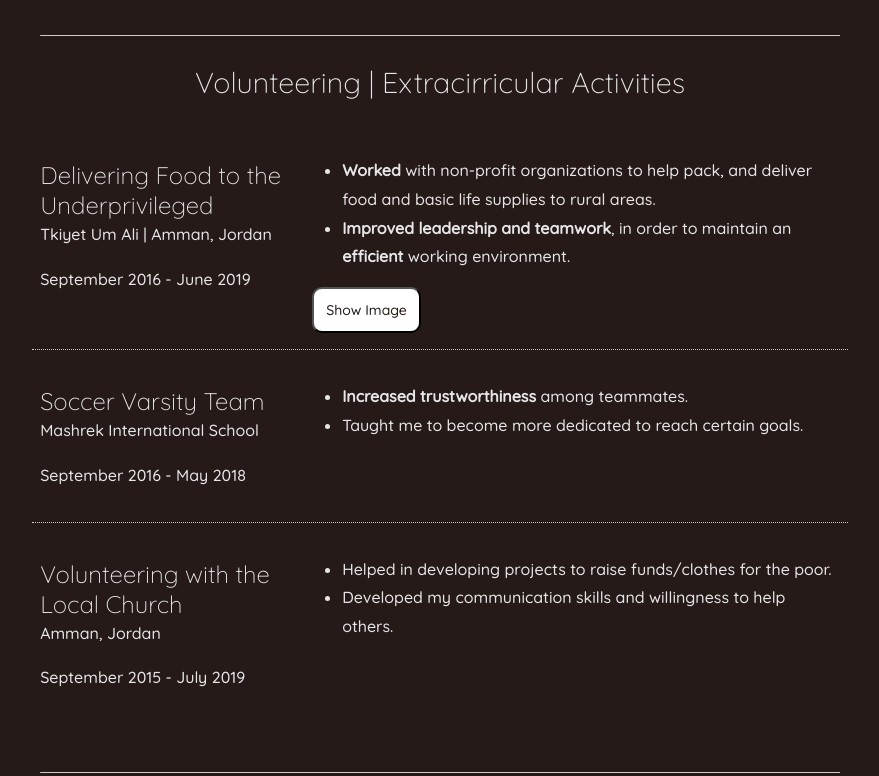
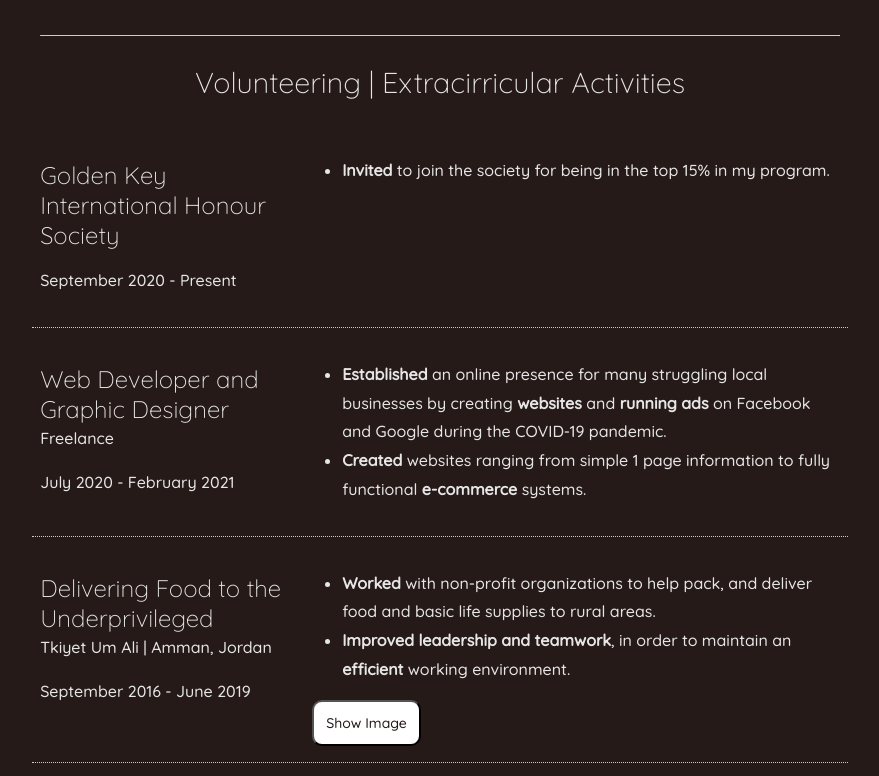
Before and after one commit to ayednaber/ayednaber.github.io, a plain HTML site: page index.html in a window 1280 px wide. Shown: the part 2040-2816 px from the top of the page, without its empty margins (200-1079 px from the left). Drawn offline with nearby package versions, Linux system fonts and the light colour scheme; a web font is replaced by a local one.

Commit message:
Changed volunteering activities section

```diff
--- a/index.html
+++ b/index.html
@@ -129,16 +129,37 @@
 			</div>
 
 
-
-
-
-
 		<hr>
 		<hr>
 
 		<!--Experience Tables-->
 		<section class="experience">
 			<h1 class="techexp">Volunteering | Extracirricular Activities</h1>
+			<div class="row">
+				<div class="grid-2">
+					<h2 class="volunteer">Golden Key International Honour Society</h2>
+					<p class="volunteer1"></p>
+					<p class="volunteer">September 2020 - Present</p>
+				</div>
+				<div class="grid-4">
+					<ul>
+						<li><span>Invited</span> to join the society for being in the top 15% in my program.</li>
+					</ul>
+				</div>
+			</div>
+			<div class="row">
+				<div class="grid-2">
+					<h2 class="volunteer">Web Developer and Graphic Designer</h2>
+					<p class="volunteer1">Freelance</p>
+					<p class="volunteer">July 2020 - February 2021</p>
+				</div>
+				<div class="grid-4">
+					<ul>
+						<li><span>Established</span> an online presence for many struggling local businesses by creating <span>websites</span> and <span>running ads</span> on Facebook and Google during the COVID-19 pandemic.</li>
+						<li><span>Created</span> websites ranging from simple 1 page information to fully functional <span>e-commerce</span> systems.</li>
+					</ul>
+				</div>
+			</div>
 			<div class="row">
 				<div class="grid-2">
 					<h2 class="volunteer">Delivering Food to the Underprivileged</h2>
@@ -152,19 +173,6 @@
 					</ul>
 					<button class="lightmodebtn" id="themebtn2">Show Image</button>
 					<img src="img/volunteer.jpg" width="300px;" height="auto" alt="Volunteer Photo" id="volunteer" style="display: none;">
-				</div>
-			</div>
-			<div class="row">
-				<div class="grid-2">
-					<h2 class="volunteer">Soccer Varsity Team</h2>
-					<p class="volunteer1">Mashrek International School</p>
-					<p class="volunteer">September 2016 - May 2018</p>
-				</div>
-				<div class="grid-4">
-					<ul>
-						<li><span>Increased trustworthiness</span> among teammates.</li>
-						<li>Taught me to become more dedicated to reach certain goals.</li>
-					</ul>
 				</div>
 			</div>
 			<div class="row">
```
